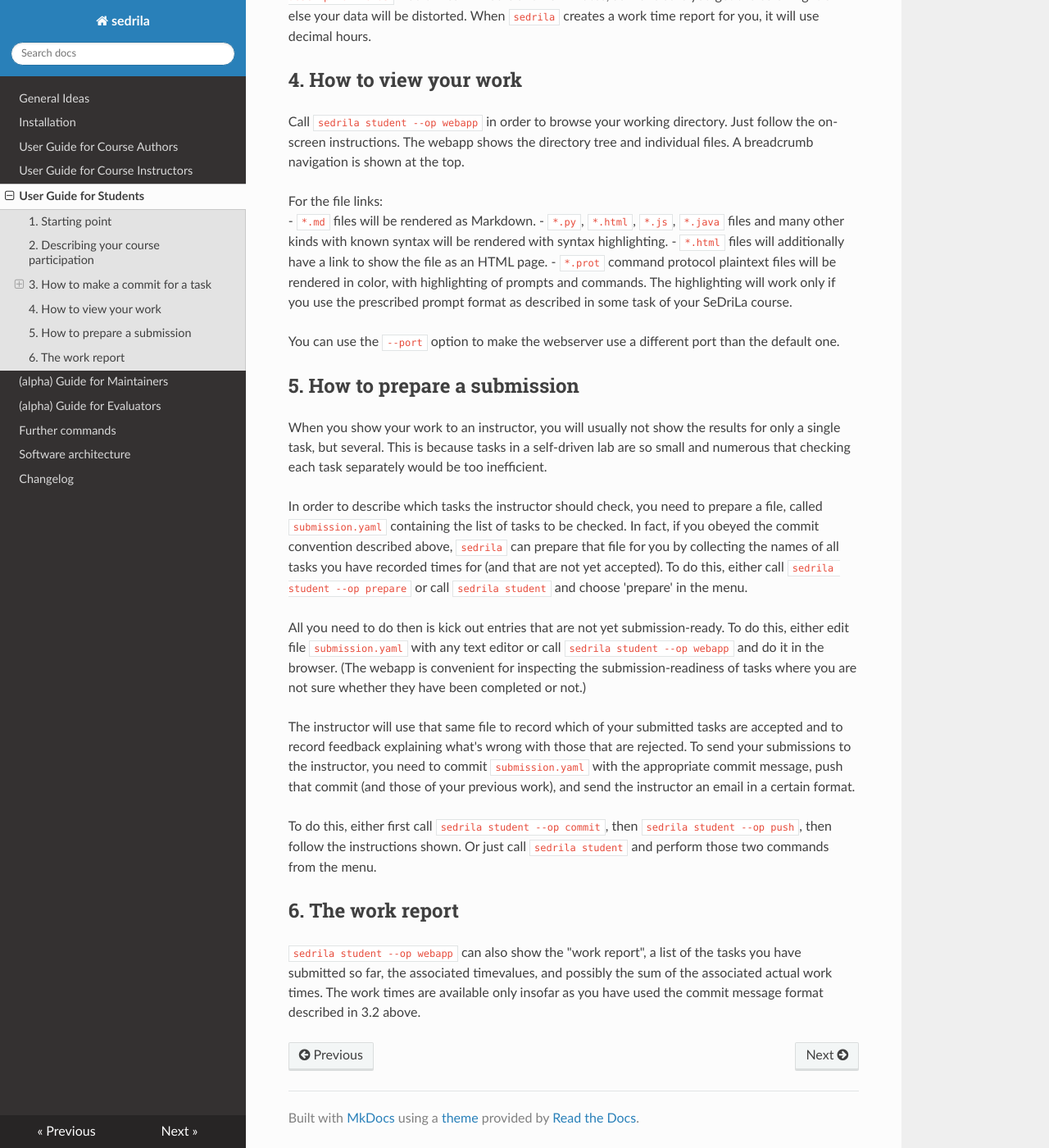
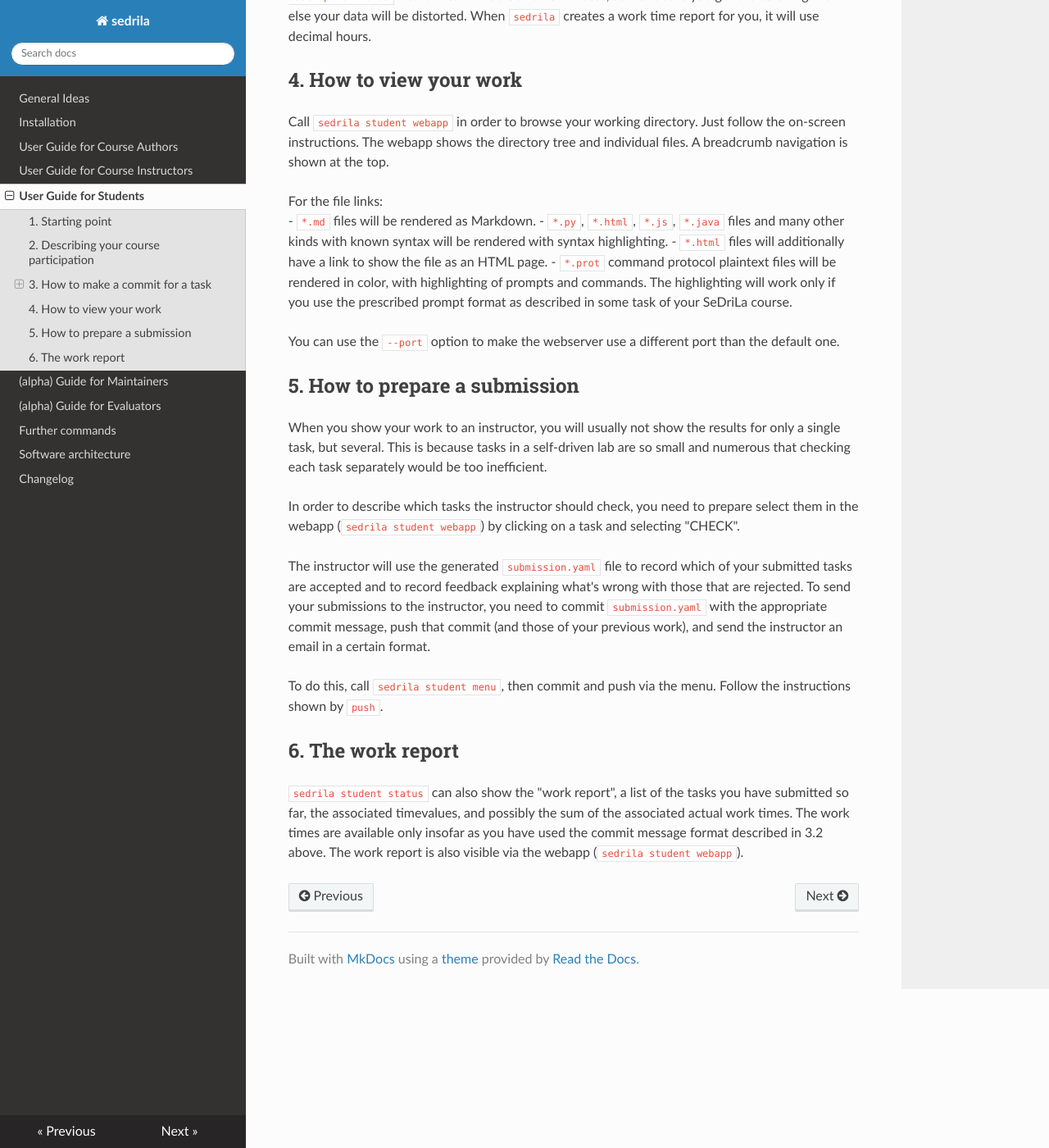
Before and after one commit to fubinf/sedrila, an MkDocs documentation site: the page built from docs/students.md, in a window 1280 px wide and 1400 px high, scrolled down 1827 px. Shown: the whole window at 82% size. Built offline with MkDocs 1.6.1, drawn with Linux system fonts in a browser that asks for light colours; nearby versions of some CDN libraries; some of the changed text lies outside the part shown.

Commit message:
ui2: update docs

```diff
--- a/docs/students.md
+++ b/docs/students.md
@@ -21,7 +21,7 @@ course webpages are found.
 The instructors need your name and student id in order to do their work,
 so you need to tell them those.
 
-The command `sedrila student --init` in your project folder will create
+The command `sedrila student init` in your project folder will create
 a file called `student.yaml` with the relevant information.
 You will be prompted for a course url which you can copy/paste from your
 browser.
@@ -38,7 +38,7 @@ However, since sedrila only considers gradings as valid that come from instructo
 you need to import the keys so that sedrila can recognize which gradings commits are
 coming from instructors.
 
-You can call `sedrila student --import-keys` at any time to import all keys
+You can call `sedrila student import-keys` at any time to import all keys
 associated with your course if you skipped it or need different keys later.
 
 
@@ -89,7 +89,7 @@ When `sedrila` creates a work time report for you, it will use decimal hours.
 
 ## 4. How to view your work
 
-Call `sedrila student --op webapp` in order to browse your working directory.
+Call `sedrila student webapp` in order to browse your working directory.
 Just follow the on-screen instructions.
 The webapp shows the directory tree and individual files.
 A breadcrumb navigation is shown at the top.
@@ -116,36 +116,26 @@ This is because tasks in a self-driven lab are so small and numerous that checki
 task separately would be too inefficient.
 
 In order to describe which tasks the instructor should check, you need to prepare
-a file, called `submission.yaml` containing the list of tasks to be checked.
-In fact, if you obeyed the commit convention described above, `sedrila` can
-prepare that file for you by collecting the names of all tasks you have
-recorded times for (and that are not yet accepted).
-To do this, either call
-`sedrila student --op prepare` or call `sedrila student` and choose 'prepare' in the menu.
+select them in the webapp (`sedrila student webapp`) by clicking
+on a task and selecting "CHECK".
 
-All you need to do then is kick out entries that
-are not yet submission-ready.
-To do this, either edit file `submission.yaml` with any text editor
-or call `sedrila student --op webapp` and do it in the browser.
-(The webapp is convenient for inspecting the submission-readiness of tasks where you are not
-sure whether they have been completed or not.)
-
-The instructor will use that same file to record which of your submitted tasks
+The instructor will use the generated `submission.yaml` file to record
+which of your submitted tasks
 are accepted and to record feedback explaining what's wrong with those that are rejected.
 To send your submissions to the instructor,
 you need to commit `submission.yaml` with the appropriate commit message,
 push that commit (and those of your previous work), and send the instructor
 an email in a certain format.
 
-To do this, either first call `sedrila student --op commit`,
-then `sedrila student --op push`, then follow the instructions shown.
-Or just call `sedrila student` and perform those two commands from the menu.
-
+To do this, call `sedrila student menu`,
+then commit and push via the menu.
+Follow the instructions shown by `push`.
 
 ## 6. The work report
 
-`sedrila student --op webapp` can also show the "work report",
+`sedrila student status` can also show the "work report",
 a list of the tasks you have submitted so far,
 the associated timevalues, and possibly the sum of the associated actual work times.
 The work times are available only insofar as you have used the commit message format
 described in 3.2 above.
+The work report is also visible via the webapp (`sedrila student webapp`).
```
Also changed, not shown: docs/authors.md (+1 -1 lines), docs/evaluators.md (+1 -3 lines), docs/instructors.md (+3 -3 lines), docs/maintainers.md (+14 -16 lines).
